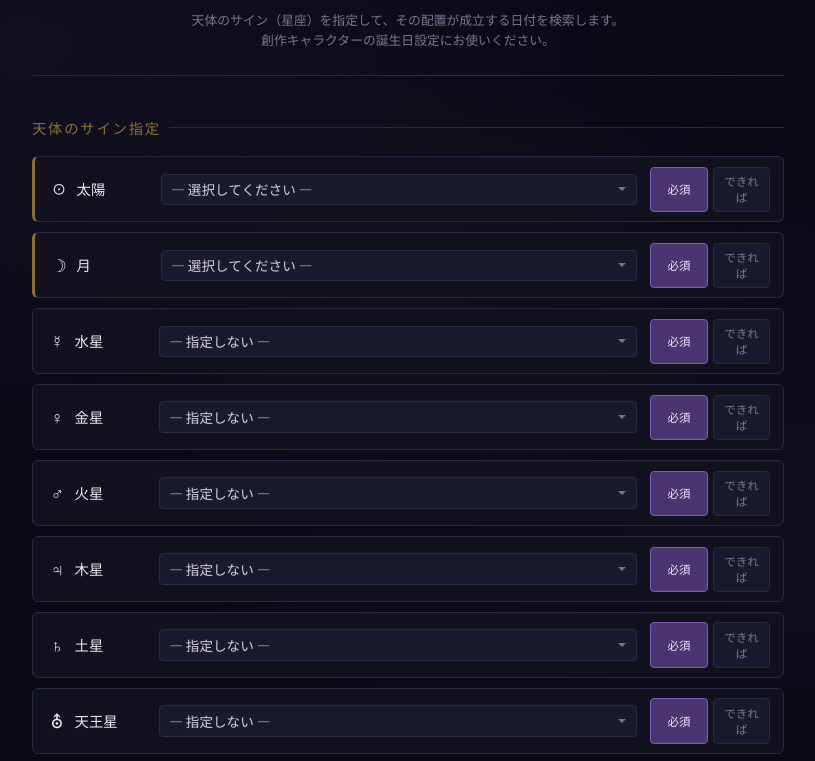
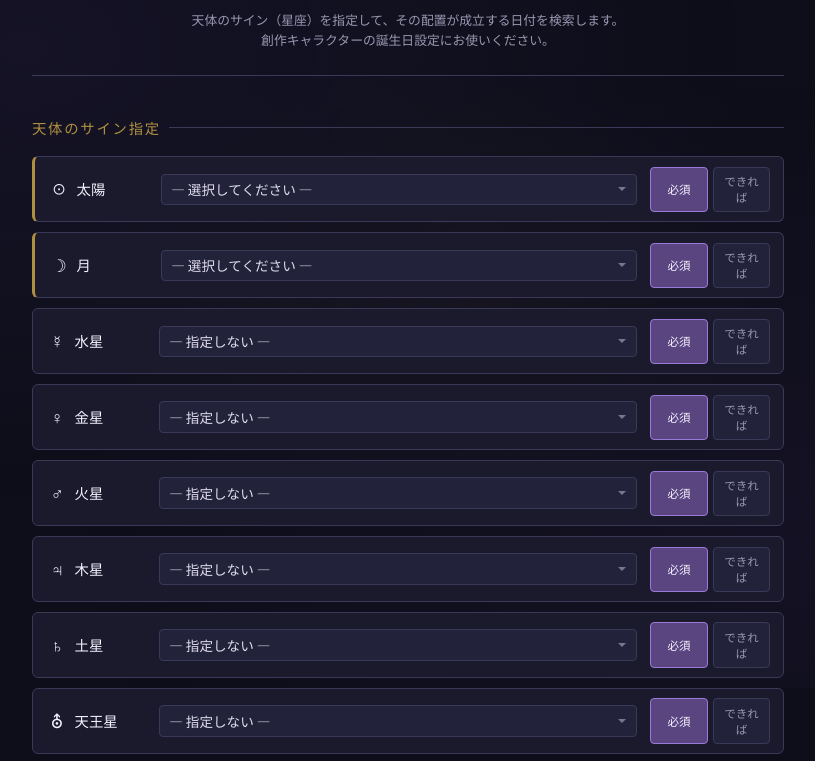
Before and after one commit to naoki-wjm/astro-tool, a website built with Vite: page reverse.html in a window 1280 px wide. Shown: the part 112-873 px from the top of the page, without its empty margins (232-1047 px from the left). Built offline with nearby package versions, Linux system fonts and the light colour scheme; what sweph-wasm would draw is missing.

Commit message:
逆引きページ表示調整

```diff
--- a/reverse.html
+++ b/reverse.html
@@ -8,26 +8,26 @@
   @import url('https://fonts.googleapis.com/css2?family=Noto+Sans+JP:wght@300;400;500;700&family=Cormorant+Garamond:ital,wght@0,400;0,600;1,400&display=swap');
 
   :root {
-    --bg-deep: #0a0a14;
-    --bg-card: #12121f;
-    --bg-input: #1a1a2e;
-    --border: #2a2a44;
-    --border-glow: #4a3a7a;
-    --text: #d4d0e0;
-    --text-dim: #7a7690;
-    --text-bright: #eeeaf6;
-    --gold: #c9a84c;
-    --gold-dim: #8a7030;
-    --purple: #7c5cbf;
-    --purple-dim: #4a3570;
-    --sign-fire: #d4634a;
-    --sign-earth: #6a9c5c;
-    --sign-air: #5a8cb8;
-    --sign-water: #5a6ab8;
-    --match-full: #c9a84c;
-    --match-high: #8ab85a;
-    --match-mid: #5a8cb8;
-    --match-low: #7a7690;
+    --bg-deep: #0e0e1a;
+    --bg-card: #1a1a2c;
+    --bg-input: #22223a;
+    --border: #3a3a58;
+    --border-glow: #6a5aaa;
+    --text: #e0dced;
+    --text-dim: #9a96b0;
+    --text-bright: #f5f2ff;
+    --gold: #ddb85a;
+    --gold-dim: #b09040;
+    --purple: #9a7ad8;
+    --purple-dim: #5a4580;
+    --sign-fire: #e07860;
+    --sign-earth: #7ab06a;
+    --sign-air: #6a9cd0;
+    --sign-water: #6a7ad0;
+    --match-full: #ddb85a;
+    --match-high: #9ac86a;
+    --match-mid: #6aa0d0;
+    --match-low: #9a96b0;
   }
 
   * { margin: 0; padding: 0; box-sizing: border-box; }
@@ -395,19 +395,6 @@
     font-style: italic;
   }
 
-  .result-link {
-    display: inline-block;
-    margin-top: 0.5rem;
-    font-size: 0.75rem;
-    color: var(--purple);
-    text-decoration: none;
-    transition: color 0.15s;
-  }
-
-  .result-link:hover {
-    color: var(--gold);
-  }
-
   /* -- Status / Error -- */
   .status-msg {
     text-align: center;
--- a/src/reverse.js
+++ b/src/reverse.js
@@ -459,15 +459,6 @@ function displayResults({ results, totalFound, totalCriteria }) {
       }
     }
 
-    // Link to natal chart
-    const link = document.createElement('a');
-    link.className = 'result-link';
-    const pad = (n) => String(n).padStart(2, '0');
-    link.href = `./?date=${r.date.year}-${pad(r.date.month)}-${pad(r.date.day)}`;
-    link.textContent = '→ この日付でネイタルチャートを見る';
-    link.target = '_blank';
-    card.appendChild(link);
-
     list.appendChild(card);
   }
 }
```
